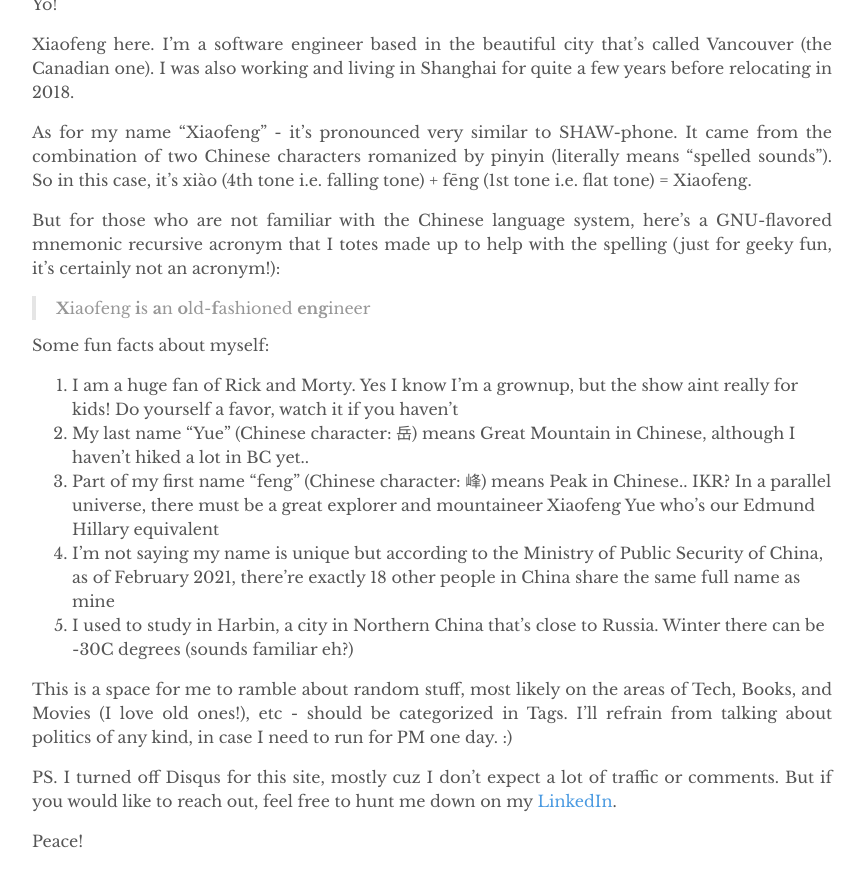
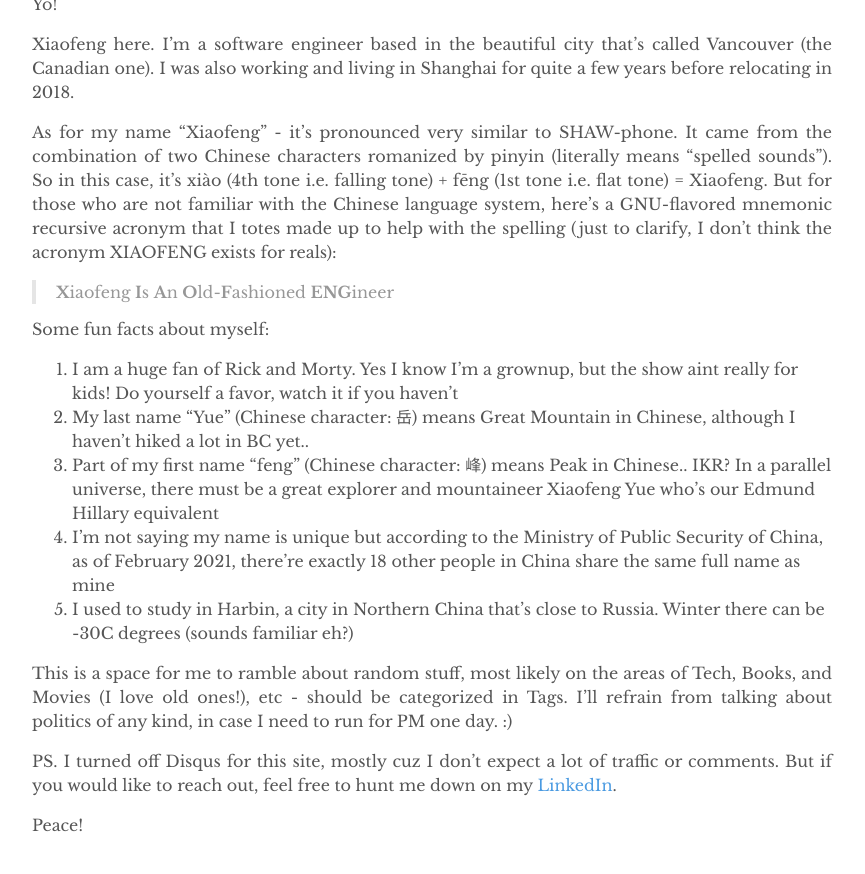
Before and after one commit to yuexiaofeng/yuexiaofeng.github.io, a Jekyll site: the page built from about.md, in a window 1280 px wide, cut to the strip 617-1491 px from the top of the page. Shown: the whole strip, without its empty margins (208-1073 px from the left). Built offline with Jekyll 4.4.1, drawn with Linux system fonts in a browser that asks for light colours.

Commit message:
updated about page

```diff
--- a/about.md
+++ b/about.md
@@ -10,11 +10,9 @@ Yo!
 
 Xiaofeng here. I'm a software engineer based in the beautiful city that's called Vancouver (the Canadian one). I was also working and living in Shanghai for quite a few years before relocating in 2018.
 
-As for my name "Xiaofeng" - it's pronounced very similar to SHAW-phone. It came from the combination of two Chinese characters romanized by pinyin (literally means "spelled sounds"). So in this case, it's xiào (4th tone i.e. falling tone) + fēng (1st tone i.e. flat tone) = Xiaofeng.
+As for my name "Xiaofeng" - it's pronounced very similar to SHAW-phone. It came from the combination of two Chinese characters romanized by pinyin (literally means "spelled sounds"). So in this case, it's xiào (4th tone i.e. falling tone) + fēng (1st tone i.e. flat tone) = Xiaofeng. But for those who are not familiar with the Chinese language system, here's a GNU-flavored mnemonic recursive acronym that I totes made up to help with the spelling (just to clarify, I don't think the acronym XIAOFENG exists for reals):
 
-But for those who are not familiar with the Chinese language system, here's a GNU-flavored mnemonic recursive acronym that I totes made up to help with the spelling (just for geeky fun, it's certainly not an acronym!):
-
->**X**iaofeng **i**s **a**n **o**ld-**f**ashioned **eng**ineer
+>**X**iaofeng **I**s **A**n **O**ld-**F**ashioned **ENG**ineer
 
 Some fun facts about myself:
 
```
